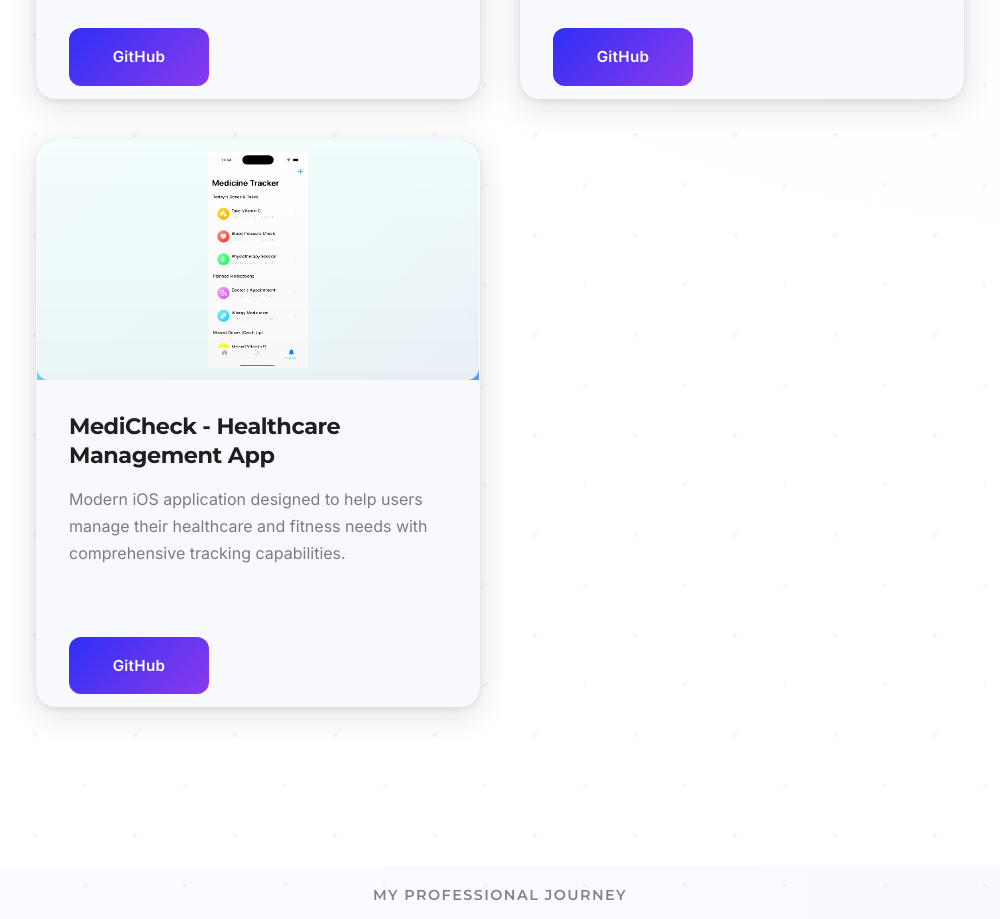
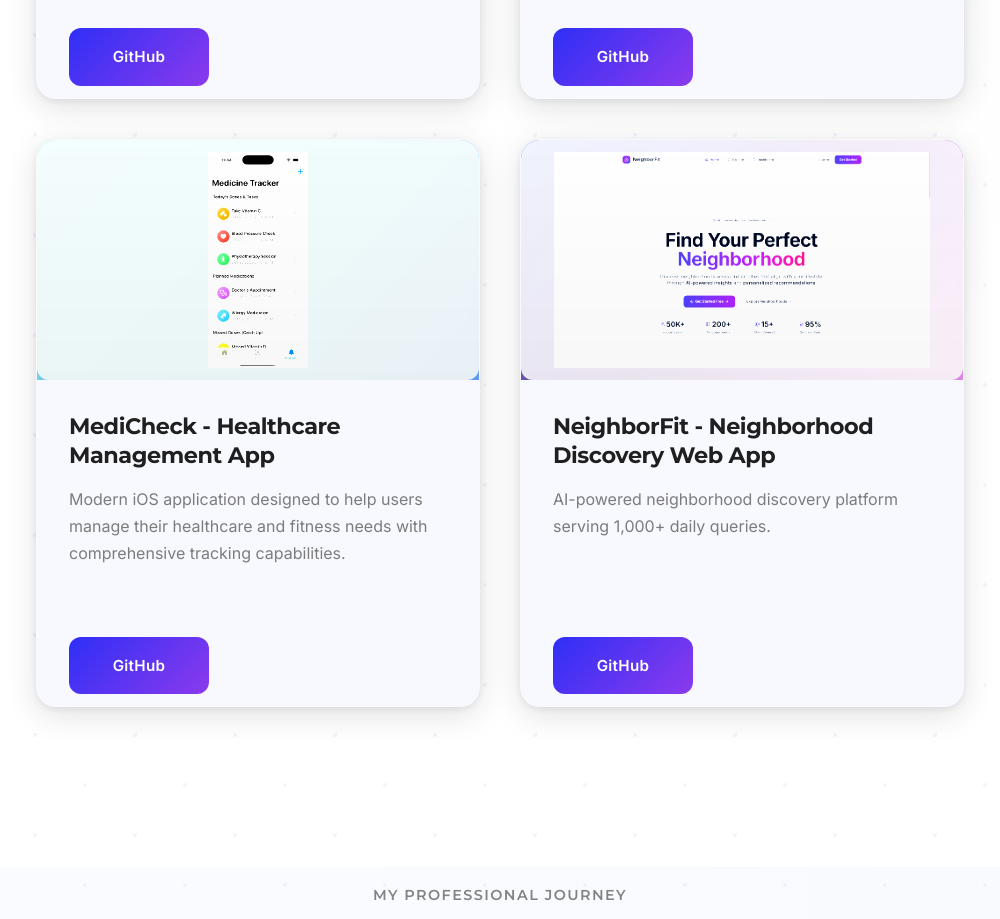
Before and after one commit to deepakstwt/My_Portfolio_Man, a React (Create React App) app: page / in a window 1280 px wide. Shown: the part 3840-4759 px from the top of the page, without its empty margins (140-1140 px from the left). Built offline with nearby package versions, Linux system fonts and the light colour scheme.

Commit message:
One Project is added Also

```diff
--- a/src/components/portfolio/Portfolio.jsx
+++ b/src/components/portfolio/Portfolio.jsx
@@ -5,6 +5,8 @@ import IMG2 from "../../assets/Faby.jpeg";
 import IMG3 from "../../assets/FleetManagementSystem.jpeg";
 import IMG4 from "../../assets/Dash.jpeg";
 import IMG5 from "../../assets/Medi1.png";
+import IMG6 from "../../assets/NeighbourFit.jpeg";
+
 import ProjectModal from "./ProjectModal";
 
 const data = [
@@ -123,6 +125,25 @@ const data = [
     technologies: ["Swift", "SwiftUI", "Core Data", "UserNotifications", "AVFoundation", "HealthKit", "iOS SDK"],
     challenges: "The main challenge was creating an intuitive medication management system while ensuring HIPAA compliance and data security. I solved this by implementing encrypted local storage, secure notification scheduling, and user-friendly interfaces that don't compromise on functionality.",
     learnings: "This project deepened my understanding of iOS health app development, particularly in notification management, data persistence, and creating engaging user experiences for healthcare applications. I gained expertise in SwiftUI animations, Core Data relationships, and health data privacy requirements."
+  },
+  {
+    id: 6,
+    image: IMG6,
+    title: "NeighborFit - Neighborhood Discovery Web App",
+    category: "Full Stack Web Application",
+    github: "https://github.com/deepakstwt/NeighborFit",
+    demo: "#",
+    brief: "AI-powered neighborhood discovery platform serving 1,000+ daily queries.",
+    description: "Built NeighborFit web application using React.js, Express.js, Node.js, and MongoDB with RESTful APIs and GraphQL, serving 1,000+ daily queries.",
+    features: [
+      "Secure OAuth 2.0 authentication flow with JWT tokens, reducing user onboarding time by 15%.",
+      "AI-powered recommendation engine achieving 95% accuracy for neighborhood discovery and user matching.",
+      "Optimized database queries and implemented caching strategies, reducing API response time by 40%.",
+      "Modern UI/UX for seamless user experience."
+    ],
+    technologies: ["React.js", "Express.js", "Node.js", "MongoDB", "RESTful APIs", "GraphQL", "JWT", "OAuth 2.0", "AI"],
+    challenges: "Building a scalable recommendation engine and implementing secure authentication while maintaining high performance.",
+    learnings: "Learned advanced backend optimization, secure authentication flows, and AI-powered recommendation techniques."
   }
 ];
 
```
Also changed, not shown: src/assets/NeighbourFit.jpeg (added).
